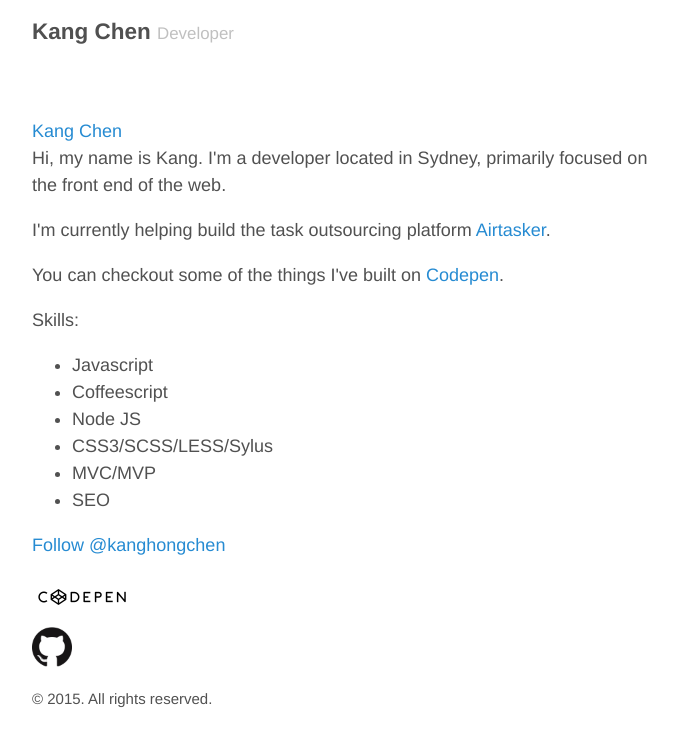
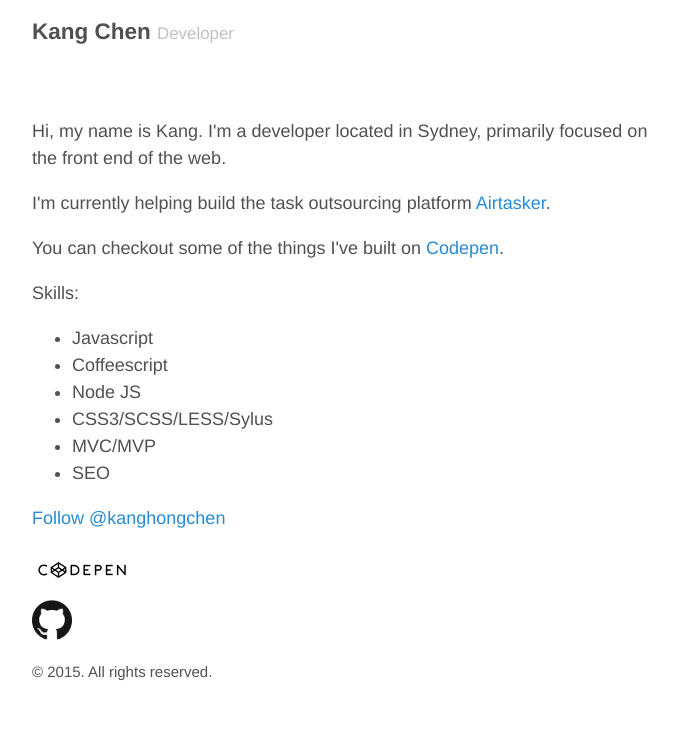
Before and after one commit to kang-chen/kang-chen.github.io, a Jekyll site: the page built from index.html, in a window 1280 px wide. Shown: the top 746 px of the page, without its empty margins (293-971 px from the left). Built offline with Jekyll 4.4.1, drawn with Linux system fonts in a browser that asks for light colours; a script that is not in the unit is left out; the list of posts is cut into pages by our own code; comment, search, counter and statistics services are not loaded.

Commit message:
remove medium

```diff
--- a/index.html
+++ b/index.html
@@ -4,7 +4,7 @@ title: Home
 ---
 
 <div class="body">
-  <a class="m-profile" href="https://medium.com/@kangchen" data-border="false" data-width="100%">Kang Chen</a>
+
   <div class="about">
     <p>Hi, my name is Kang. I'm a developer located in Sydney, primarily focused on the front end of the web.</p>
     <p>I'm currently helping build the task outsourcing platform <a href="http://www.airtasker.com" target="_blank">Airtasker</a>.</p>
@@ -36,6 +36,5 @@ title: Home
       <img class="github" src="/images/github-logo.png" alt="github logo">
     </a>
     <script>!function(d,s,id){var js,fjs=d.getElementsByTagName(s)[0],p=/^http:/.test(d.location)?'http':'https';if(!d.getElementById(id)){js=d.createElement(s);js.id=id;js.src=p+'://platform.twitter.com/widgets.js';fjs.parentNode.insertBefore(js,fjs);}}(document, 'script', 'twitter-wjs');</script>
-    <script async src="https://static.medium.com/embed.js"></script>
   </div>
 </div>
```
